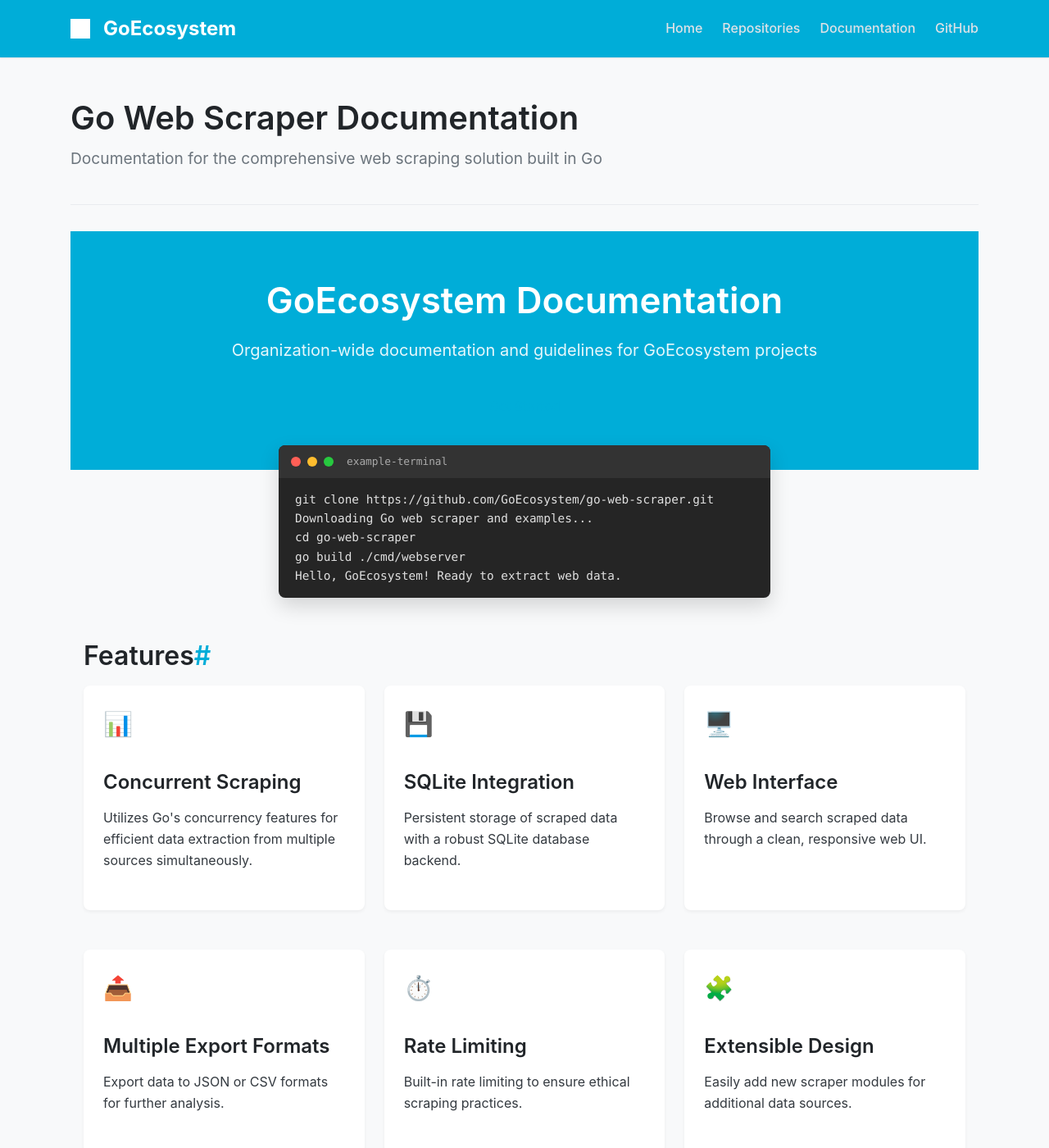
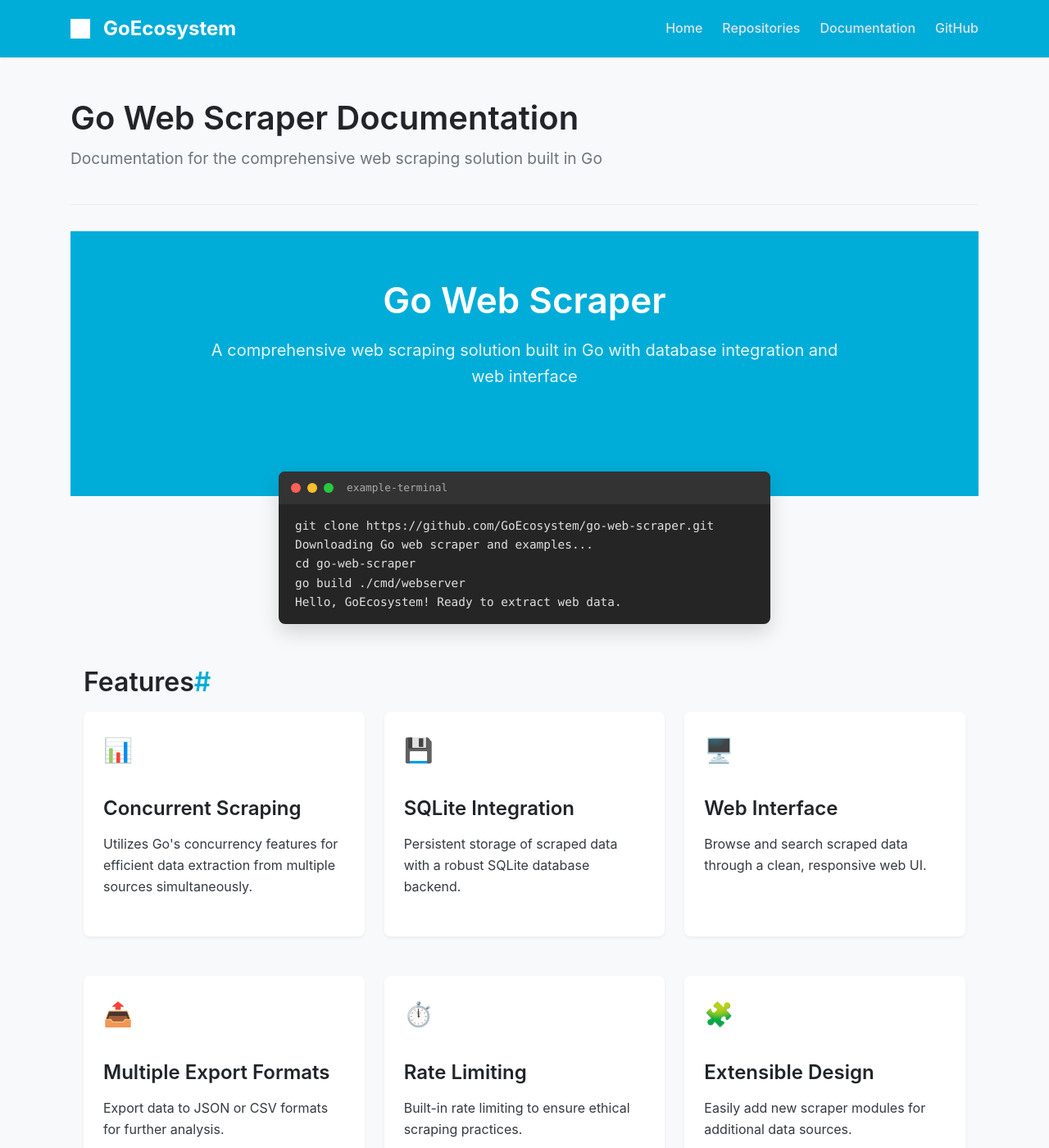
Before and after one commit to GoEcosystem/go-web-scraper, a Jekyll site: the page built from docs/index.md, in a window 1280 px wide and 1400 px high. Shown: the whole window at 82% size. Built offline with Jekyll 4.4.1, drawn with Linux system fonts in a browser that asks for light colours.

Commit message:
Fix styling issues and create documentation page

```diff
--- a/docs/assets/css/style.css
+++ b/docs/assets/css/style.css
@@ -532,6 +532,15 @@
   text-decoration: underline;
 }
 
+/* Fix for unwanted anchor symbols */
+.section-title a.header-anchor {
+  display: none;
+}
+
+.section-title::after {
+  content: none !important;
+}
+
 /* Responsive design */
 @media (max-width: 768px) {
   .site-header .container {
--- a/docs/index.md
+++ b/docs/index.md
@@ -7,8 +7,8 @@
 
 <div class="hero">
   <div class="container">
-    <h1>GoEcosystem Documentation</h1>
-    <p>Organization-wide documentation and guidelines for GoEcosystem projects</p>
+    <h1>Go Web Scraper</h1>
+    <p>A comprehensive web scraping solution built in Go with database integration and web interface</p>
     <a href="#quick-start" class="btn">Get Started</a>
   </div>
 </div>
```
Also changed, not shown: docs/documentation.md (added, +47 -0 lines).
